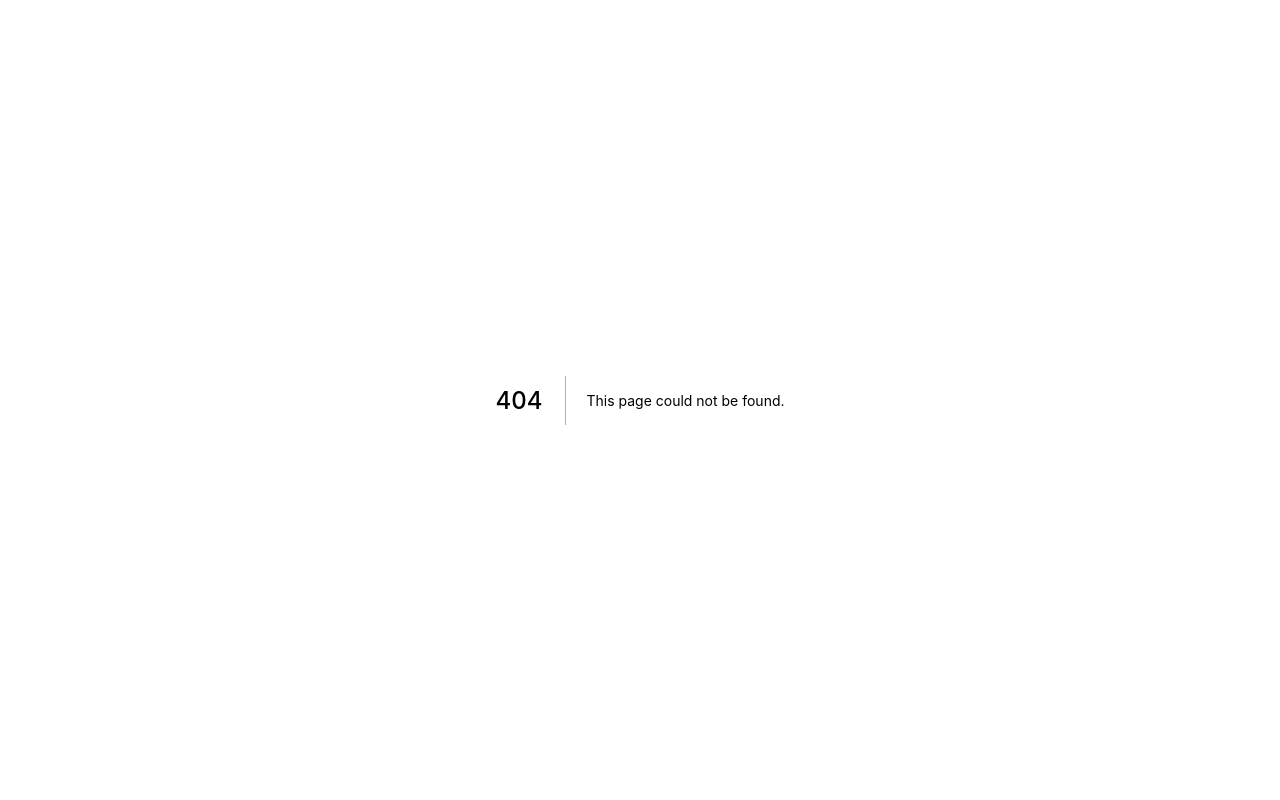
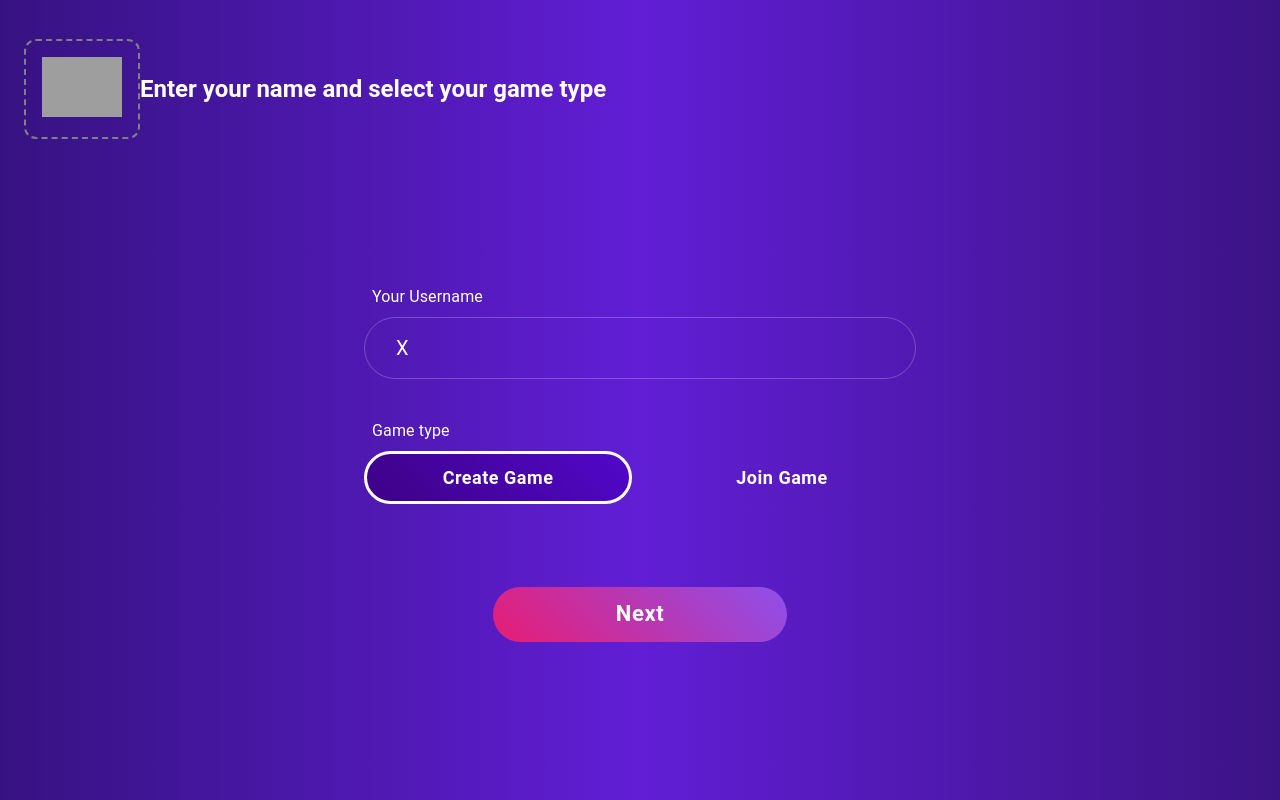
Before and after one commit to salmanfazal01/react-tic-tac-toe, a Next.js app: page /home/start in a window 1280 px wide. Before the commit this address had no page. Built offline with nearby package versions, Linux system fonts and the light colour scheme; grey boxes are pictures that could not be loaded.

Commit message:
Home page UI

```diff
--- a/next.config.js
+++ b/next.config.js
@@ -1,3 +1,8 @@
-module.exports = {
-  reactStrictMode: true,
-}
+const withPlugins = require("next-compose-plugins");
+const nextImages = require("next-images");
+
+module.exports = withPlugins([nextImages], {
+  images: {
+    disableStaticImages: true,
+  },
+});
--- a/package.json
+++ b/package.json
@@ -12,10 +12,14 @@
     "@emotion/styled": "^11.6.0",
     "@mui/icons-material": "^5.1.1",
     "@mui/material": "^5.1.1",
+    "@mui/styles": "^5.2.0",
     "firebase": "^9.5.0",
     "next": "12.0.4",
+    "next-compose-plugins": "^2.2.1",
+    "next-images": "^1.8.2",
     "react": "17.0.2",
-    "react-dom": "17.0.2"
+    "react-dom": "17.0.2",
+    "react-reveal": "^1.2.2"
   },
   "devDependencies": {
     "eslint": "7.32.0",
--- a/pages/_app.js
+++ b/pages/_app.js
@@ -1,4 +1,6 @@
+import { createTheme, ThemeProvider } from "@mui/material";
 import { useEffect } from "react";
+import "../public/app.css";
 import { useAnalytics } from "../src/config/firebase";
 import { GlobalContextProvider } from "../src/context/globalContext";
 
@@ -7,10 +9,21 @@ function MyApp({ Component, pageProps }) {
     useAnalytics();
   }, []);
 
+  const theme = createTheme({
+    palette: {
+      mode: "dark",
+      primary: {
+        main: "#fff",
+      },
+    },
+  });
+
   return (
-    <GlobalContextProvider>
-      <Component {...pageProps} />
-    </GlobalContextProvider>
+    <ThemeProvider theme={theme}>
+      <GlobalContextProvider>
+        <Component {...pageProps} />
+      </GlobalContextProvider>
+    </ThemeProvider>
   );
 }
 
--- /dev/null
+++ b/pages/home/start.js
@@ -0,0 +1,191 @@
+/* eslint-disable @next/next/no-img-element */
+import { Box, Container, Stack, TextField, Typography } from "@mui/material";
+import Router from "next/router";
+import { useContext, useState } from "react";
+import Logo from "../../src/assets/images/logo.png";
+import CustomButton from "../../src/components/CustomButton";
+import { GlobalContext } from "../../src/context/globalContext";
+import { createRoom, joinRoom } from "../../src/utils/functions";
+
+const NEW_GAME_OBJ = {
+  board: [0, 0, 0, 0, 0, 0, 0, 0, 0],
+  winner: null,
+  draw: false,
+  player_one: null,
+  player_two: null,
+  turn: null,
+};
+
+const Home = () => {
+  const { globalState, setGlobalState } = useContext(GlobalContext);
+
+  const [loading, setLoading] = useState(false);
+  const [username, setUsername] = useState(globalState.username || "");
+  const [code, setCode] = useState("");
+  const [mode, setMode] = useState("create");
+
+  const handleNewRoomClick = async (e) => {
+    e.preventDefault();
+    setLoading(true);
+    try {
+      let { roomID } = await createRoom({
+        ...NEW_GAME_OBJ,
+        player_one: username,
+        turn: username,
+      });
+      await setGlobalState({ username: username });
+      Router.push(`/game/${roomID}`);
+    } catch (error) {
+      console.log(error);
+    }
+    setLoading(false);
+  };
+
+  const handleJoinRoomClick = async (e) => {
+    e.preventDefault();
+    setLoading(true);
+    try {
+      let response = await joinRoom(code, username);
+      await setGlobalState({ username: username });
+      Router.push(`/game/${response.roomID}`);
+    } catch (error) {
+      console.log(error);
+      console.log("No such room! Please enter a valid Room ID");
+    }
+    setLoading(false);
+  };
+
+  return (
+    <Container maxWidth="xl" sx={{ py: 3, height: "100vh" }}>
+      <form
+        onSubmit={mode === "create" ? handleNewRoomClick : handleJoinRoomClick}
+      >
+        <Stack
+          direction="row"
+          justifyContent="space-between"
+          alignItems="center"
+          sx={{ height: 130 }}
+        >
+          <Box sx={{ p: 2, border: "2px dashed grey", borderRadius: 3 }}>
+            <img
+              src={Logo}
+              alt="Logo"
+              style={{ width: 80, objectFit: "contain" }}
+            />
+          </Box>
+
+          <Typography variant="h5" sx={{ flex: 1, fontWeight: 700 }}>
+            Enter your name and select your game type
+          </Typography>
+        </Stack>
+
+        <Stack
+          justifyContent="center"
+          alignItems="center"
+          sx={{ height: "calc(100vh - 178px)" }}
+        >
+          <Container maxWidth="sm" sx={{ mb: 5 }}>
+            <Typography sx={{ mb: 1, ml: 1 }}>Your Username</Typography>
+            <TextField
+              placeholder="Your Username"
+              value={username}
+              onChange={(e) => setUsername(e.target.value || "")}
+              fullWidth
+              variant="outlined"
+              required
+              inputProps={{
+                maxLength: 10,
+                sx: {
+                  px: 4,
+                  fontSize: 20,
+                },
+              }}
+              sx={{
+                mb: 5,
+                [`& fieldset`]: {
+                  borderRadius: 15,
+                  padding: "0 20px",
+                },
+              }}
+            />
+
+            <Typography sx={{ mb: 1, ml: 1 }}>Game type</Typography>
+            <Stack direction="row" spacing={2} sx={{ mb: 5 }}>
+              <CustomButton
+                onClick={() => setMode("create")}
+                background={
+                  mode === "create"
+                    ? "linear-gradient(45deg, rgba(62,1,133,1) 0%, rgba(81,8,202,1) 100%)"
+                    : "transparent"
+                }
+                fullWidth
+                sx={{
+                  flex: 1,
+                  fontSize: 18,
+                  border: `3px solid ${
+                    mode === "create" ? "white" : "transparent"
+                  }`,
+                }}
+              >
+                Create Game
+              </CustomButton>
+              <CustomButton
+                onClick={() => setMode("join")}
+                background={
+                  mode === "join"
+                    ? "linear-gradient(45deg, rgba(62,1,133,1) 0%, rgba(81,8,202,1) 100%)"
+                    : "transparent"
+                }
+                fullWidth
+                sx={{
+                  flex: 1,
+                  fontSize: 18,
+                  border: `3px solid ${
+                    mode === "join" ? "white" : "transparent"
+                  }`,
+                }}
+              >
+                Join Game
+              </CustomButton>
+            </Stack>
+
+            {mode === "join" && (
+              <>
+                <Typography sx={{ mb: 1, ml: 1 }}>Game Code</Typography>
+                <TextField
+                  placeholder="Code"
+                  value={code}
+                  onChange={(e) => setCode(e.target.value || "")}
+                  fullWidth
+                  required
+                  variant="outlined"
+                  inputProps={{
+                    maxLength: 15,
+                    sx: {
+                      px: 4,
+                      fontSize: 20,
+                    },
+                  }}
+                  sx={{
+                    mb: 5,
+                    [`& fieldset`]: {
+                      borderRadius: 15,
+                      padding: "0 20px",
+                    },
+                  }}
+                />
+              </>
+            )}
+          </Container>
+
+          <CustomButton type="submit">Next</CustomButton>
+        </Stack>
+
+        {/* <Button onClick={handleNewRoomClick}>Create Room</Button>
+        <Button onClick={handleJoinRoomClick}>Join Room</Button> */}
+      </form>
+    </Container>
+  );
+};
+
+export default Home;
--- /dev/null
+++ b/public/app.css
@@ -0,0 +1,8 @@
+html,
+body {
+  margin: 0;
+  background: linear-gradient(90deg, rgba(54,18,129,1) 0%, rgba(97,30,213,1) 50%, rgba(60,19,132,1) 100%);
+  height: 100vh;
+  min-height: 100vh;
+  color: #fff;
+}
--- /dev/null
+++ b/src/components/CustomButton.js
@@ -0,0 +1,42 @@
+import React from "react";
+import { Button } from "@mui/material";
+
+const CustomButton = ({
+  children,
+  sx,
+  background = "linear-gradient(45deg, rgba(230,29,116,1) 0%, rgba(141,80,235,1) 100%)",
+  ...props
+}) => {
+  return (
+    <Button
+      disableElevation
+      variant="contained"
+      fullWidth={true}
+      sx={{
+        textTransform: "inherit",
+        color: "#fff",
+        maxWidth: 300,
+        borderRadius: 30,
+        padding: "8px 24px",
+        fontSize: 22,
+        fontWeight: 700,
+        border: "3px dashed transparent",
+        background: background,
+        "&:hover": {
+          outline: "none",
+          borderSpacing: 20,
+          border: "3px dashed white",
+        },
+        ...sx,
+      }}
+      style={{
+        backgroundClip: "padding-box",
+      }}
+      {...props}
+    >
+      {children}
+    </Button>
+  );
+};
+
+export default CustomButton;
--- a/src/utils/functions.js
+++ b/src/utils/functions.js
@@ -25,6 +25,8 @@ export const createRoom = (obj) => {
 export const joinRoom = async (roomID, name) => {
   const docRef = doc(db, "games", roomID);
   const docSnap = await getDoc(docRef);
+
+  console.log(roomID, name);
 
   let gameObj = docSnap?.data?.();
 
```
Also changed, not shown: pages/home/index.js (added, +46 -0 lines), src/assets/images/logo.png (added), 1 other file (tests, documents, lock files or other folders).
